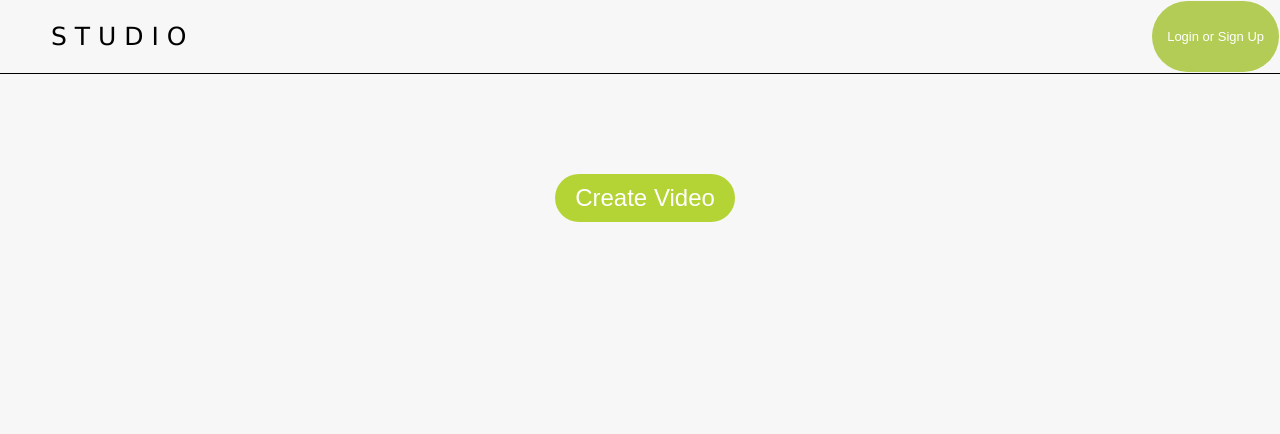
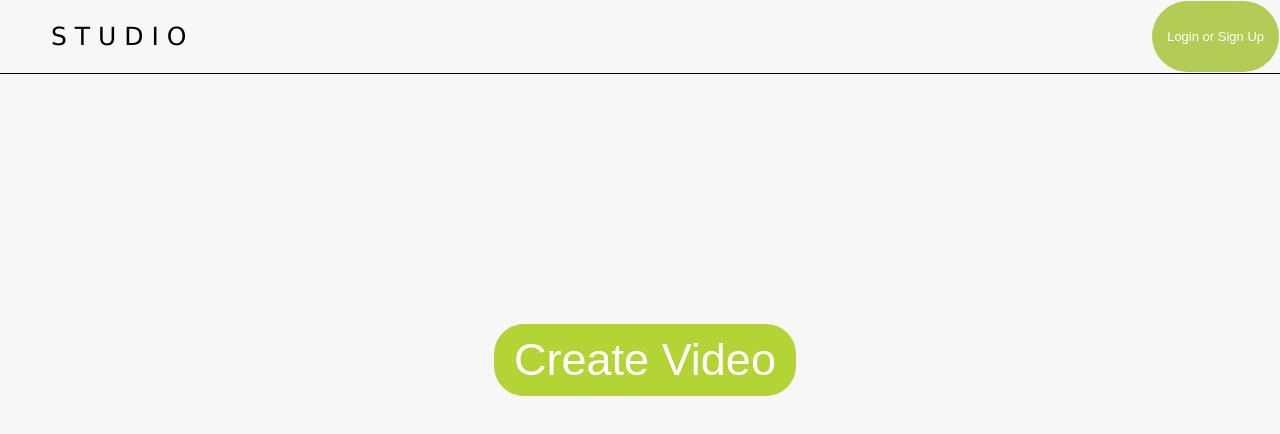
Before and after one commit to Qizheng-Yang/CSE485_Project_Connect_Studio, a React (Vite) app: page / in a window 1280 px wide. Shown: the top 434 px of the page. Built offline with nearby package versions, Linux system fonts and the light colour scheme.

Commit message:
Small modifications

```diff
--- a/src/components/Navbar.tsx
+++ b/src/components/Navbar.tsx
@@ -19,7 +19,7 @@ function Navbar() {
   }
 
   return (
-    <nav style={{ display: 'flex', justifyContent: 'space-between', padding: '1px', borderBottom: '1px solid black' }}>
+    <nav style={{ display: 'flex', justifyContent: 'space-between', padding: '1px', borderBottom: '1px solid black'}}>
 
       <h2 className="nav-bar-studio-text">S T U D I O</h2>
 
--- a/src/components/NavbarBabbo.tsx
+++ b/src/components/NavbarBabbo.tsx
@@ -2,7 +2,7 @@ import logoImage from '../assets/logoImage.png';
 
 function NavbarBabbo() {
     return (
-      <nav style={{ display: 'flex', justifyContent: 'space-between', padding: '1px', borderBottom: '1px solid black' }}>
+      <nav style={{ display: 'flex', justifyContent: 'space-between', padding: '1px', borderBottom: '1px solid black'}}>
 
           <h2 className="nav-bar-studio-text">S T U D I O</h2>
 
--- a/src/index.css
+++ b/src/index.css
@@ -84,7 +84,7 @@ body {
 }
 
 .auth-submit, .auth-alt {
-  margin: 0 auto;         /* Center button horizontally if width is less than container */
+  margin: 0 auto;
   display: block;
 
   width: 100%;
--- a/src/pages/Home.tsx
+++ b/src/pages/Home.tsx
@@ -8,7 +8,7 @@ function Home() {
       <div style={{ textAlign: 'center', marginTop: '100px' }}>
         {/* <Link to="/create"> */}
         <Link to="/create">
-          <button style={{ fontSize: '24px', padding: '10px 20px' }}>Create Video</button>
+          <button style={{ fontSize: '45px', padding: '10px 20px' , marginTop: '150px'}}>Create Video</button>
         </Link>
       </div>
     </div>
```
